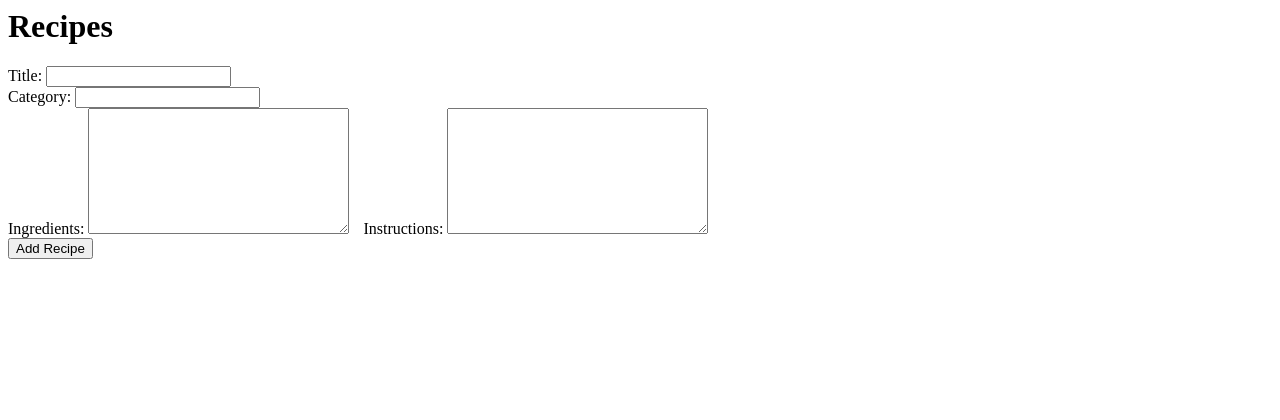
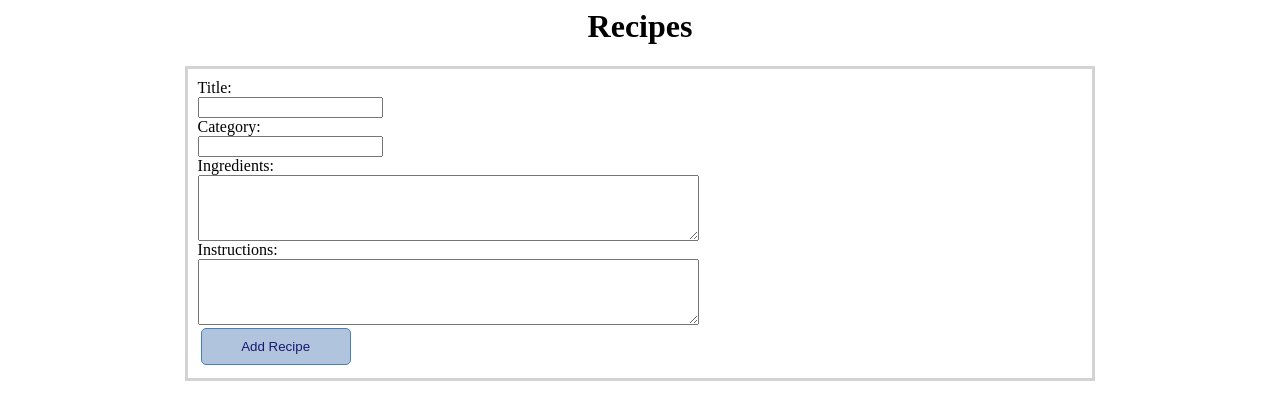
Before and after one commit to a-hirst/mongoCreative, a website: page public/index.html in a window 1280 px wide. Drawn offline with nearby package versions, Linux system fonts and the light colour scheme; no server answers.

Commit message:
added stylings

```diff
--- a/public/index.html
+++ b/public/index.html
@@ -5,16 +5,24 @@
   <script src="javascripts/app.js"></script>
 </head>
 <body ng-app="recipe" ng-controller="RecipeCtrl">
-  <h1>Recipes</h1>
-  <form ng-submit="addRecipe()">
-  Title: <input type="text" ng-model="formTitle"></input><br/>
-  Category: <input type="text" ng-model="formCategory"></input><br/>
-  Ingredients: <textarea rows="8" cols="30" ng-model="formIngredients"
-    style="margin-right: 10px"></textarea>
-  Instructions: <textarea rows="8" cols="30" ng-model="formInstructions"></textarea><br/>
-  <button type="submit">Add Recipe</button>
+  <h1 style="text-align: center">Recipes</h1>
+  <form ng-submit="addRecipe()" style="padding: 10px; width: 70%; margin-left: auto;
+        margin-right: auto; border: 3px solid lightgray; border-radus:10px">
+Title:<br> <input type="text" ng-model="formTitle"></input><br/>
+  Category:<br> <input type="text" ng-model="formCategory"></input><br/>
+  Ingredients:<br> <textarea rows="4" cols="60" ng-model="formIngredients"
+    style="margin-right: 10px"></textarea><br>
+  Instructions: <br><textarea rows="4" cols="60" ng-model="formInstructions"></textarea><br/>
+  <button type="submit" style="    padding: 10px;
+    margin: 3px;
+    background: lightsteelblue;
+    border: 1px solid steelblue;
+    border-radius: 5px;
+    color: midnightblue;
+    width: 150px;">Add Recipe</button>
   </form>
   <br/>
+  <div style="width: 1030px; margin-left: auto; margin-right: auto">
   <div ng-repeat="recipe in recipes" style="width: 300px; min-height:250px; margin:10px;
                 border:1px solid gray; border-radius:8px; padding: 10px; display: inline-block">
   <h2>{{recipe.title}}</h2>
@@ -22,5 +30,6 @@
   <div>Ingredients: <br/>{{recipe.ingredients}} </div>
   <div>Instructions: <br/>{{recipe.instructions}} </div>
   </div>
+  </div>
 </body>
 </html>
```
